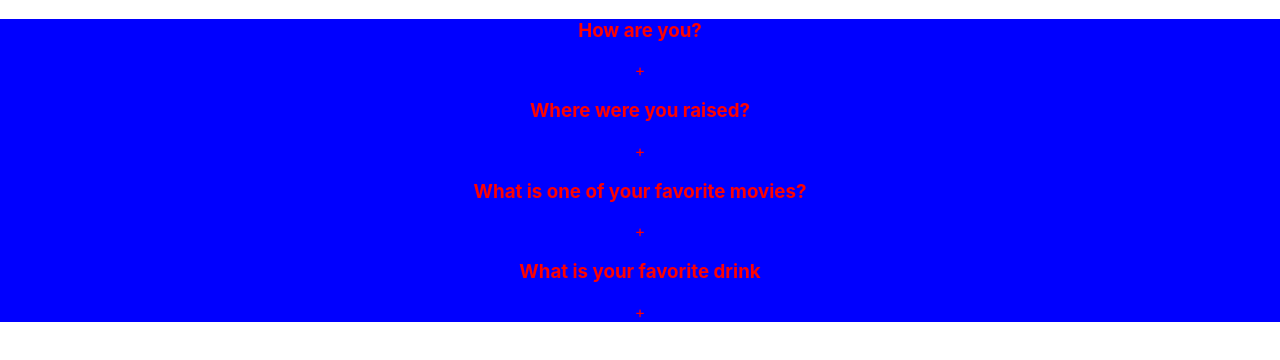
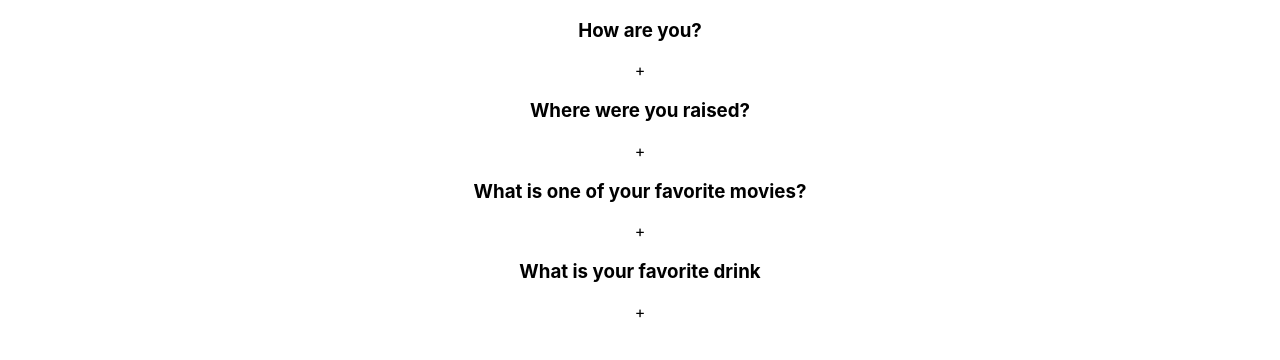
Before and after one commit to kosenijr/react-projects, a React (Create React App) app in the folder accordion/: page / in a window 1280 px wide. Shown: the top 360 px of the page. Built offline with nearby package versions, Linux system fonts and the light colour scheme.

Commit message:
single-selection functionality complete; will work on styling

```diff
--- a/accordion/src/components/Accordion.js
+++ b/accordion/src/components/Accordion.js
@@ -5,16 +5,34 @@ import data from "../data";
 function Accordion() {
   // setting up useState
   const [selected, setSelected] = useState(null);
+  // setting up handling
+  const handleSingleSelection = (getCurrentId) => {
+    console.log(selected, getCurrentId);
+    // setSelected(getCurrentId === selected ? null : getCurrentId); // keep add condition for closure
+    setSelected(selected !== getCurrentId ? getCurrentId : null)
+  };
+
   return (
     <div className="wrapper">
+      {/* single selection accordion */}
       <div className="accordion">
         {data && data.length > 0 ? (
-          data.map((dataItem) => <div className="item">
-            <div className="title">
-            <h3>{dataItem.question}</h3>
-            <span>+</span>
+          data.map((dataItem) => (
+            <div className="item" key={dataItem.id}>
+              {" "}
+              {/* always remember to add key */}
+              <div
+                className="title"
+                onClick={() => handleSingleSelection(dataItem.id)}
+              >
+                <h3>{dataItem.question}</h3>
+                <span>+</span>
+              </div>
+              {selected === dataItem.id ? (
+                <div className="content ">{dataItem.answer}</div>
+              ) : null}
             </div>
-          </ div>)
+          ))
         ) : (
           <div>No data found!</div>
         )}
--- a/accordion/src/styles/Accordion.css
+++ b/accordion/src/styles/Accordion.css
@@ -1,4 +1,3 @@
 .accordion {
-  background-color: blue;
-  color: red;
+
 }
```
